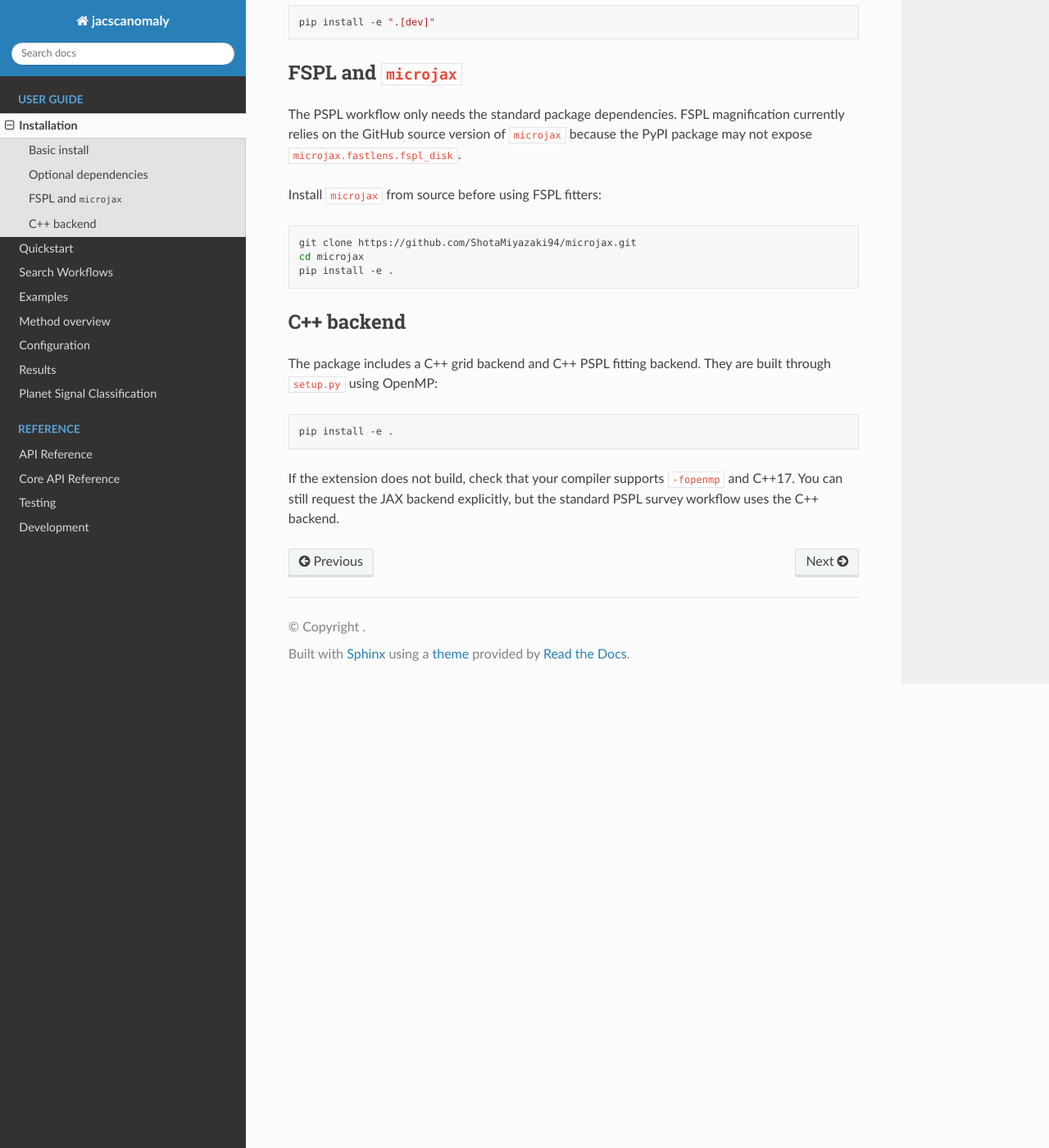
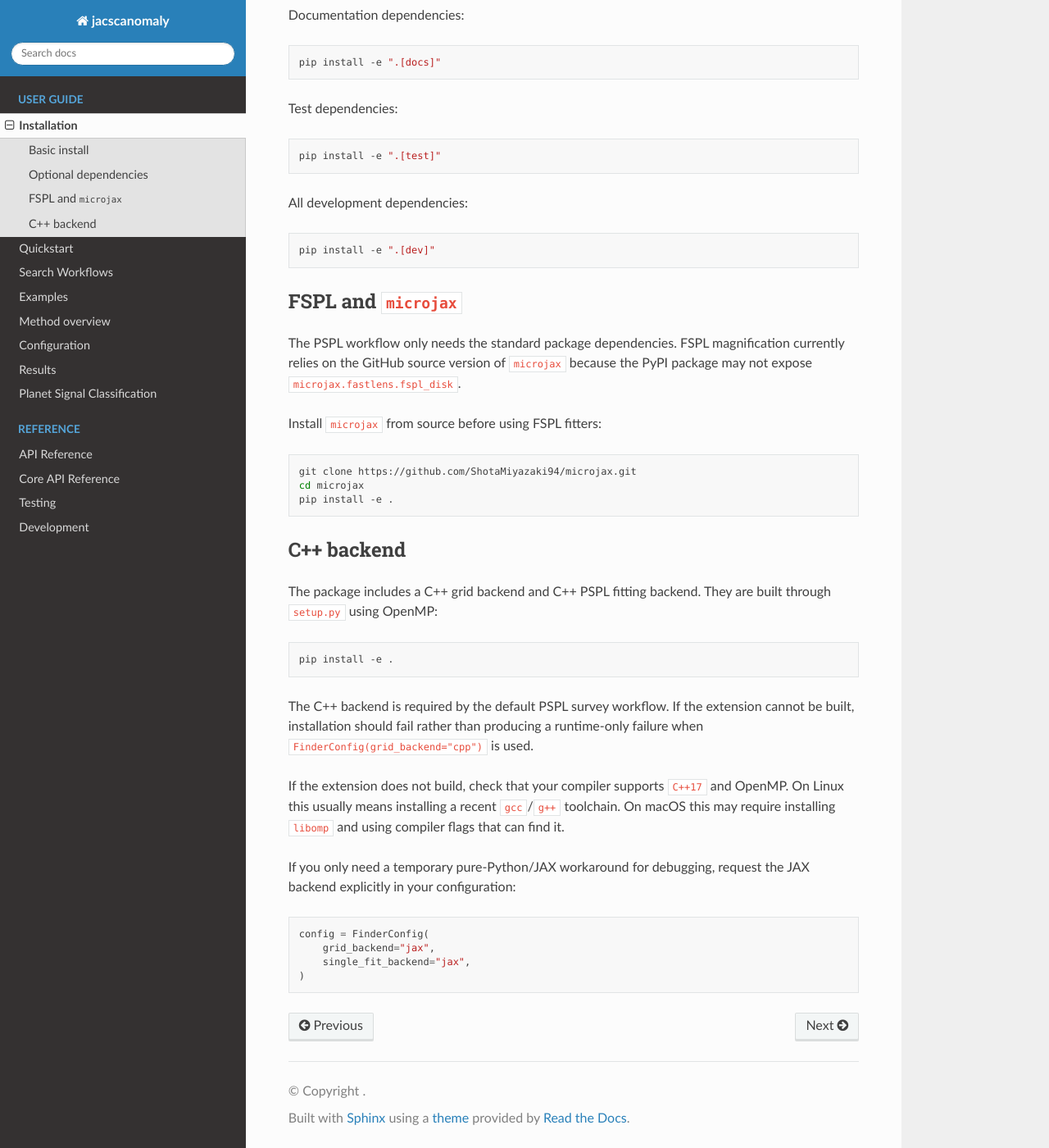
Before and after one commit to NunotaKansuke/jacscanomaly, a Sphinx documentation site: the page built from docs/installation.rst, in a window 1280 px wide and 1400 px high, scrolled down 807 px. Shown: the whole window at 82% size. Built offline with Sphinx 7.4.7 and the Read the Docs theme 3.1.0, drawn with Linux system fonts in a browser that asks for light colours; some of the changed text lies outside the part shown.

Commit message:
Document mandatory cpp backend build

```diff
--- a/docs/installation.rst
+++ b/docs/installation.rst
@@ -9,6 +9,21 @@
 .. code-block:: bash
 
    pip install jacscanomaly
+
+The default PSPL survey workflow uses the compiled C++ backend. A normal
+source install therefore builds ``jacscanomaly._cpp_grid`` during installation.
+If you need to force a local source build instead of using an already-built
+wheel, run:
+
+.. code-block:: bash
+
+   pip install --no-binary jacscanomaly jacscanomaly
+
+You can verify that the compiled backend is available with:
+
+.. code-block:: bash
+
+   python -c "import jacscanomaly._cpp_grid"
 
 For local development, install the repository in editable mode:
 
@@ -64,6 +79,21 @@
 
    pip install -e .
 
-If the extension does not build, check that your compiler supports
-``-fopenmp`` and C++17. You can still request the JAX backend explicitly, but
-the standard PSPL survey workflow uses the C++ backend.
+The C++ backend is required by the default PSPL survey workflow. If the
+extension cannot be built, installation should fail rather than producing a
+runtime-only failure when ``FinderConfig(grid_backend="cpp")`` is used.
+
+If the extension does not build, check that your compiler supports ``C++17``
+and OpenMP. On Linux this usually means installing a recent ``gcc``/``g++``
+toolchain. On macOS this may require installing ``libomp`` and using compiler
+flags that can find it.
+
+If you only need a temporary pure-Python/JAX workaround for debugging, request
+the JAX backend explicitly in your configuration:
+
+.. code-block:: python
+
+   config = FinderConfig(
+       grid_backend="jax",
+       single_fit_backend="jax",
+   )
```
